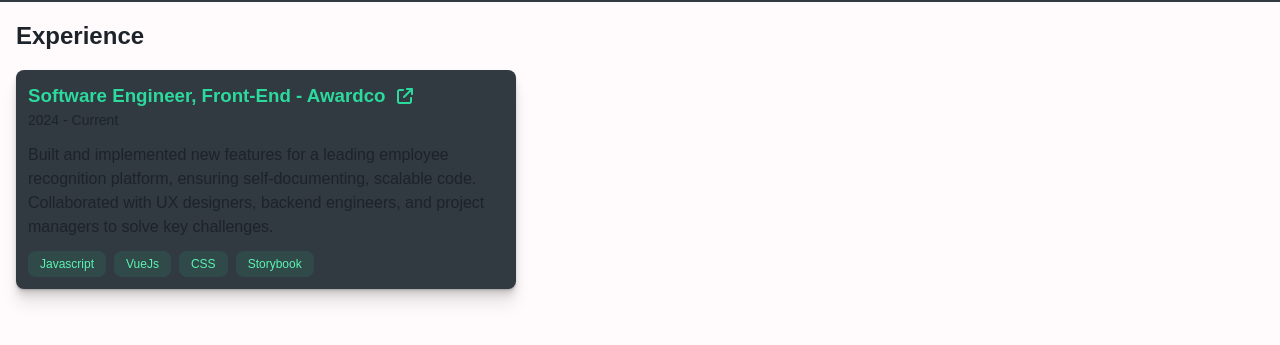
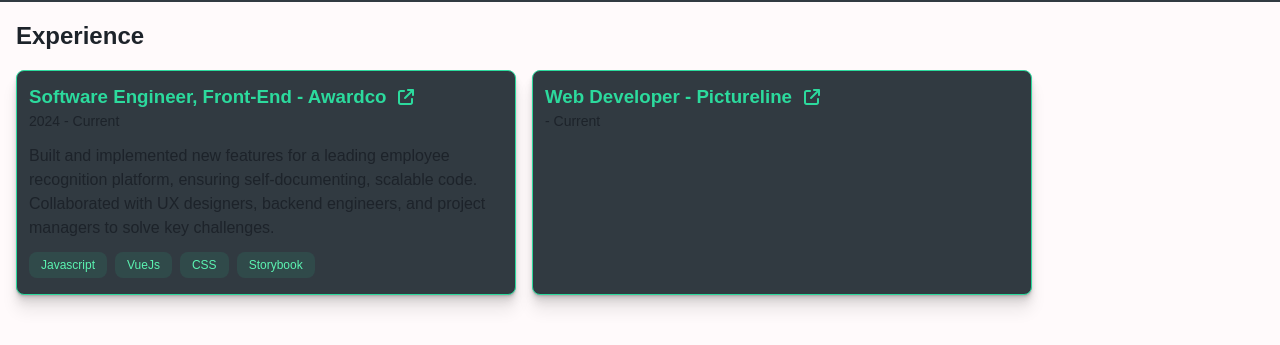
Before and after one commit to ayodyln/Website3.0, a SvelteKit app: page / in a window 1280 px wide. Shown: the part 727-1072 px from the top of the page. Built offline with nearby package versions, Linux system fonts and the light colour scheme.

Commit message:
added pline

```diff
--- a/src/components/Experience/Experience.svelte
+++ b/src/components/Experience/Experience.svelte
@@ -12,10 +12,20 @@
 			`,
 			projects: [],
 			tech: ['Javascript', 'VueJs', 'CSS', 'Storybook']
+		},
+		{
+			title: 'Web Developer',
+			href: '',
+			company: 'Pictureline',
+			duration: { start: '', end: '' },
+			description: '',
+			projects: [],
+			tech: []
 		}
 	]);
 
-	function localizeDateTime(date: string | Date): string {
+	function localizeDateTime(date: string | Date): string | void {
+		if (!date) return;
 		return Intl.DateTimeFormat(navigator.language, {
 			year: 'numeric'
 		}).format(new Date(date));
@@ -83,13 +93,23 @@
 		ul {
 			list-style: none;
 			padding: 0;
+			display: flex;
+			width: 100%;
+			gap: 16px;
+
+			li {
+				max-width: 500px;
+				width: 100%;
+			}
 		}
 
 		&__card {
-			max-width: 500px;
+			width: 100%;
+			min-height: 225px;
 			background: variables.$slate;
 			border-radius: 8px;
 			padding: 12px;
+			border: solid 1px variables.$primary;
 			box-shadow: 0 1px 1px hsl(0deg 0% 0% / 0.075),
 			0 2px 2px hsl(0deg 0% 0% / 0.075),
 			0 4px 4px hsl(0deg 0% 0% / 0.075),
```
